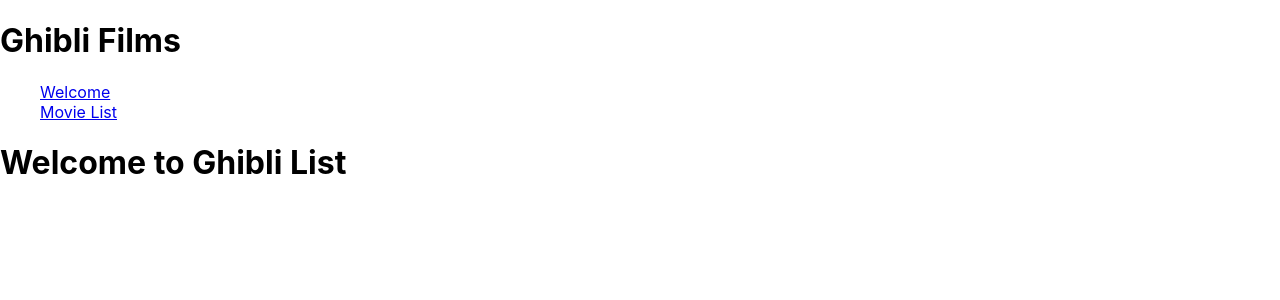
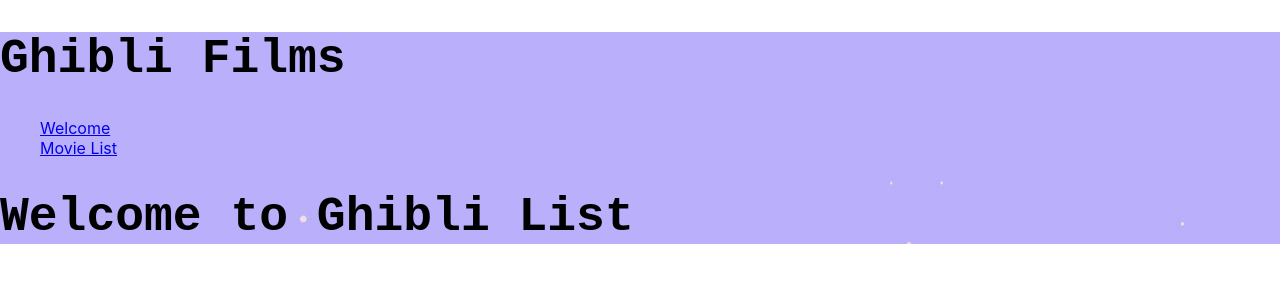
Before and after one commit to mira-kine/nba-router, a React (Create React App) app: page / in a window 1280 px wide. Shown: the top 300 px of the page. Built offline with nearby package versions, Linux system fonts and the light colour scheme.

Commit message:
added background img

```diff
--- a/src/App.css
+++ b/src/App.css
@@ -1,3 +1,12 @@
 li {
   list-style: none;
 }
+
+main {
+  background-repeat: none;
+}
+
+h1 {
+  font-family: monospace;
+  font-size: 3rem;
+}
--- a/src/App.js
+++ b/src/App.js
@@ -3,10 +3,10 @@
 import Home from './views/Home/Home';
 import Welcome from './views/Welcome/Welcome';
 import GhibliDetail from './views/GhibliDetail/GhibliDetail';
-
+import background from './assets/background.jpg';
 function App() {
   return (
-    <div style={{ backgroundImage: `url()` }}>
+    <div className="bck" style={{ backgroundImage: `url(${background})` }}>
       <Router>
         <header className="Ghibli-Header">
           <h1>Ghibli Films</h1>
```
Also changed, not shown: src/assets/background.jpg (added).
